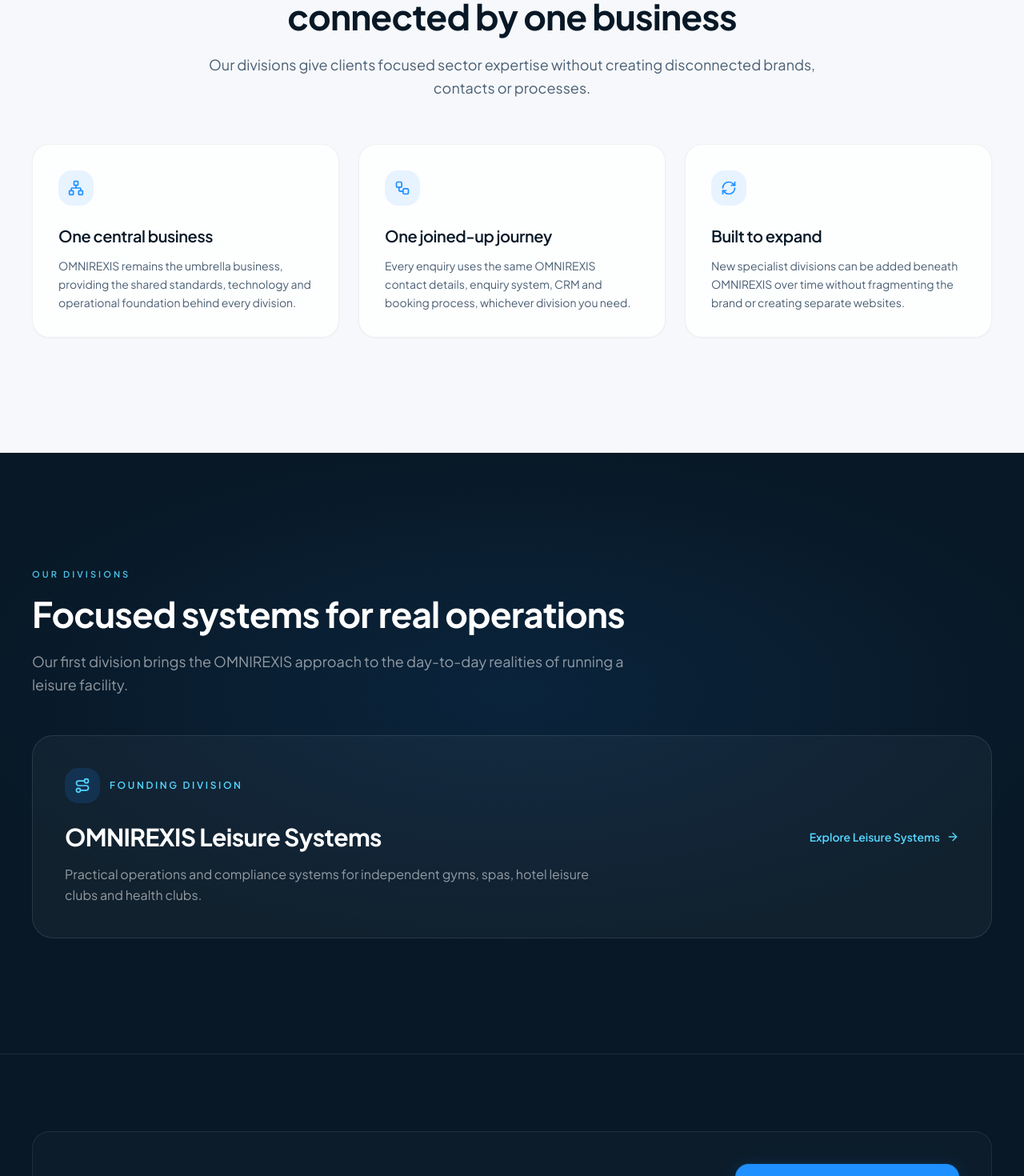
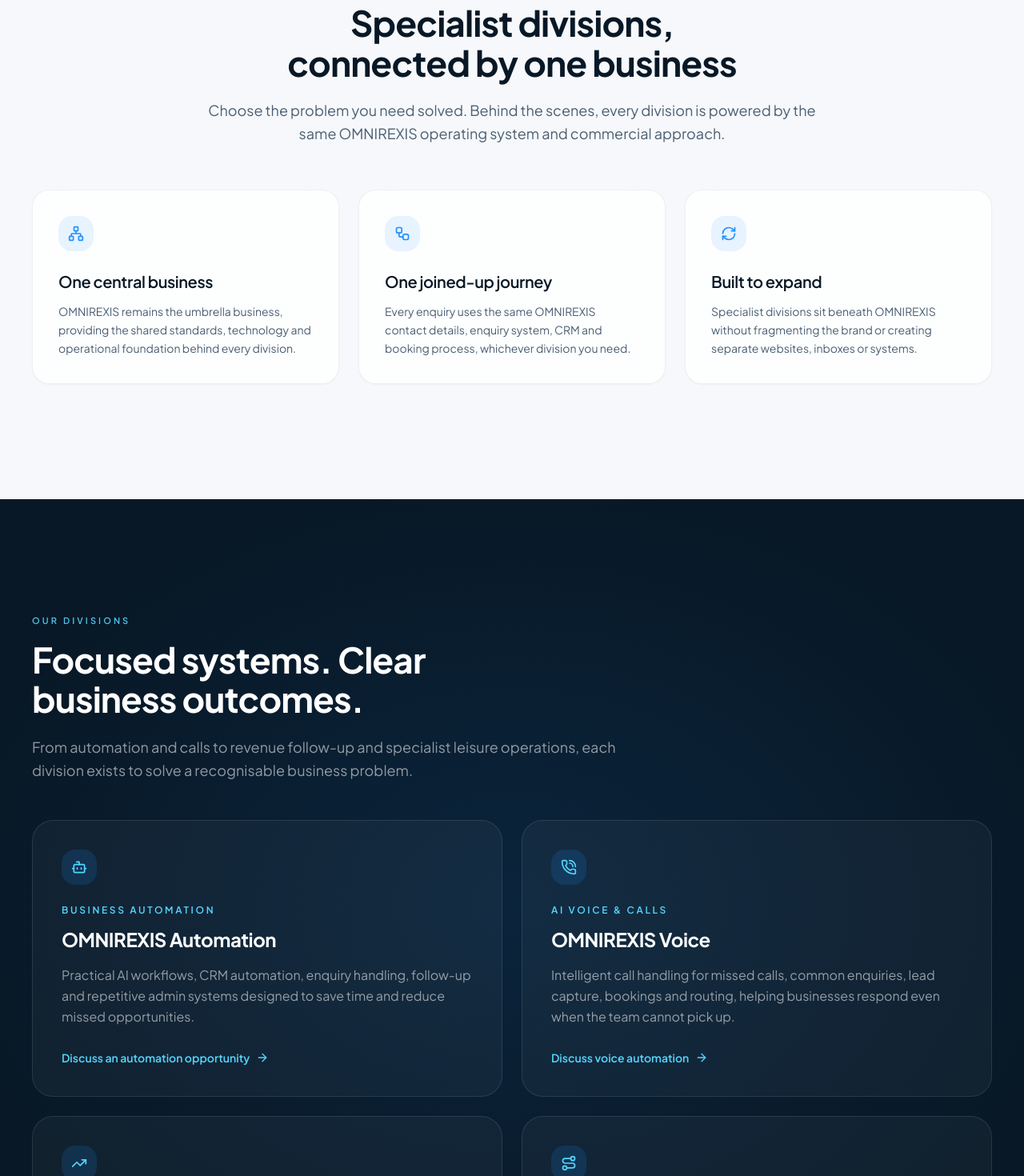
Before and after one commit to rosstguk-dev/Omnirexis, a Next.js app: page /divisions in a window 1280 px wide. Shown: the part 760-2230 px from the top of the page at 80% size. Built offline with nearby package versions, Linux system fonts and the light colour scheme.

Commit message:
Expand Omnirexis to four commercial divisions

```diff
--- a/app/divisions/page.tsx
+++ b/app/divisions/page.tsx
@@ -1,5 +1,5 @@
 import Link from "next/link";
-import { ArrowRight, Network, RefreshCw, Route, Workflow } from "lucide-react";
+import { ArrowRight, Bot, Network, PhoneCall, RefreshCw, Route, TrendingUp, Workflow } from "lucide-react";
 import { FadeIn } from "@/components/motion/fade-in";
 import { PageStructuredData } from "@/components/seo/page-structured-data";
 import { JsonLd } from "@/components/seo/json-ld";
@@ -13,124 +13,86 @@
 export const metadata = metadataFor("divisions");
 
 const operatingModel = [
+  { icon: Network, title: "One central business", description: "OMNIREXIS remains the umbrella business, providing the shared standards, technology and operational foundation behind every division." },
+  { icon: Workflow, title: "One joined-up journey", description: "Every enquiry uses the same OMNIREXIS contact details, enquiry system, CRM and booking process, whichever division you need." },
+  { icon: RefreshCw, title: "Built to expand", description: "Specialist divisions sit beneath OMNIREXIS without fragmenting the brand or creating separate websites, inboxes or systems." },
+] as const;
+
+const divisions = [
   {
-    icon: Network,
-    title: "One central business",
-    description:
-      "OMNIREXIS remains the umbrella business, providing the shared standards, technology and operational foundation behind every division.",
+    icon: Bot,
+    name: "OMNIREXIS Automation",
+    label: "Business automation",
+    description: "Practical AI workflows, CRM automation, enquiry handling, follow-up and repetitive admin systems designed to save time and reduce missed opportunities.",
+    cta: "Discuss an automation opportunity",
+    href: "/contact?division=automation",
   },
   {
-    icon: Workflow,
-    title: "One joined-up journey",
-    description:
-      "Every enquiry uses the same OMNIREXIS contact details, enquiry system, CRM and booking process, whichever division you need.",
+    icon: PhoneCall,
+    name: "OMNIREXIS Voice",
+    label: "AI voice & calls",
+    description: "Intelligent call handling for missed calls, common enquiries, lead capture, bookings and routing, helping businesses respond even when the team cannot pick up.",
+    cta: "Discuss voice automation",
+    href: "/contact?division=voice",
   },
   {
-    icon: RefreshCw,
-    title: "Built to expand",
-    description:
-      "New specialist divisions can be added beneath OMNIREXIS over time without fragmenting the brand or creating separate websites.",
+    icon: TrendingUp,
+    name: "OMNIREXIS Growth",
+    label: "Revenue systems",
+    description: "Lead capture, qualification, nurturing and sales follow-up systems built around one outcome: turning more genuine enquiries into conversations and customers.",
+    cta: "Discuss a growth system",
+    href: "/contact?division=growth",
+  },
+  {
+    icon: Route,
+    name: "OMNIREXIS Leisure Systems",
+    label: "Specialist leisure operations",
+    description: "Practical operations and compliance systems for independent gyms, spas, hotel leisure clubs and health clubs, grounded in real leisure-sector experience.",
+    cta: "Explore Leisure Systems",
+    href: "/divisions/leisure-systems",
   },
 ] as const;
 
 export default function DivisionsPage() {
   return (
     <>
-      <PageStructuredData
-        path={pageSeo.divisions.path}
-        title={pageSeo.divisions.title}
-        description={pageSeo.divisions.description}
-        breadcrumbs={[
-          { name: "Home", path: "/" },
-          { name: "Divisions", path: "/divisions" },
-        ]}
-      />
+      <PageStructuredData path={pageSeo.divisions.path} title={pageSeo.divisions.title} description={pageSeo.divisions.description} breadcrumbs={[{ name: "Home", path: "/" }, { name: "Divisions", path: "/divisions" }]} />
       <JsonLd data={divisionsJsonLd()} />
 
-      <PageHeader
-        eyebrow="Business divisions"
-        title="One OMNIREXIS. Specialist expertise where it matters."
-        description="OMNIREXIS is the central business behind a growing family of focused divisions. Each one serves a distinct operational need while sharing the same trusted team, systems and way of working."
-      />
+      <PageHeader eyebrow="Business divisions" title="One OMNIREXIS. Four focused ways to improve how your business runs." description="OMNIREXIS is the central business behind a focused group of practical divisions. Each solves a different commercial or operational problem while sharing the same systems, standards and point of contact." />
 
       <Section className="section-light" ariaLabelledby="structure-heading">
-        <FadeIn>
-          <SectionHeading
-            id="structure-heading"
-            eyebrow="How we are structured"
-            title="Specialist divisions, connected by one business"
-            description="Our divisions give clients focused sector expertise without creating disconnected brands, contacts or processes."
-          />
-        </FadeIn>
+        <FadeIn><SectionHeading id="structure-heading" eyebrow="How we are structured" title="Specialist divisions, connected by one business" description="Choose the problem you need solved. Behind the scenes, every division is powered by the same OMNIREXIS operating system and commercial approach." /></FadeIn>
         <div className="mt-14 grid gap-6 md:grid-cols-3">
           {operatingModel.map((item, index) => (
             <FadeIn key={item.title} delay={index * 0.08}>
               <GlassCard className="h-full">
-                <div className="flex size-11 items-center justify-center rounded-xl bg-[#1E90FF]/10 text-[#1E90FF]">
-                  <item.icon className="size-5" aria-hidden="true" />
-                </div>
-                <h2 className="mt-6 text-xl font-semibold tracking-[-0.02em] text-[#081826]">
-                  {item.title}
-                </h2>
-                <p className="mt-3 text-sm leading-relaxed text-[#4a5f73]">
-                  {item.description}
-                </p>
+                <div className="flex size-11 items-center justify-center rounded-xl bg-[#1E90FF]/10 text-[#1E90FF]"><item.icon className="size-5" aria-hidden="true" /></div>
+                <h2 className="mt-6 text-xl font-semibold tracking-[-0.02em] text-[#081826]">{item.title}</h2>
+                <p className="mt-3 text-sm leading-relaxed text-[#4a5f73]">{item.description}</p>
               </GlassCard>
             </FadeIn>
           ))}
         </div>
       </Section>
 
-      <Section
-        className="section-dark relative overflow-hidden"
-        ariaLabelledby="divisions-heading"
-      >
+      <Section className="section-dark relative overflow-hidden" ariaLabelledby="divisions-heading">
         <div className="ambient-glow pointer-events-none absolute inset-0" />
         <div className="relative">
-          <FadeIn>
-            <SectionHeading
-              id="divisions-heading"
-              eyebrow="Our divisions"
-              title="Focused systems for real operations"
-              description="Our first division brings the OMNIREXIS approach to the day-to-day realities of running a leisure facility."
-              theme="dark"
-              align="left"
-            />
-          </FadeIn>
-
-          <FadeIn className="mt-12" delay={0.1}>
-            <Link
-              href="/divisions/leisure-systems"
-              className="group block overflow-hidden rounded-3xl border border-white/10 bg-white/[0.04] p-8 transition-all duration-300 hover:border-[#55D6FF]/35 hover:bg-white/[0.06] sm:p-10"
-            >
-              <div className="grid gap-8 lg:grid-cols-[1fr_auto] lg:items-center">
-                <div>
-                  <div className="flex items-center gap-3">
-                    <div className="flex size-11 items-center justify-center rounded-xl bg-[#1E90FF]/15 text-[#55D6FF]">
-                      <Route className="size-5" aria-hidden="true" />
-                    </div>
-                    <p className="text-xs font-semibold uppercase tracking-[0.22em] text-[#55D6FF]">
-                      Founding division
-                    </p>
-                  </div>
-                  <h2 className="mt-6 text-2xl font-bold tracking-[-0.02em] text-white sm:text-3xl">
-                    OMNIREXIS Leisure Systems
-                  </h2>
-                  <p className="mt-4 max-w-2xl text-base leading-relaxed text-white/55">
-                    Practical operations and compliance systems for independent
-                    gyms, spas, hotel leisure clubs and health clubs.
-                  </p>
-                </div>
-                <span className="inline-flex items-center gap-2 text-sm font-semibold text-[#55D6FF]">
-                  Explore Leisure Systems
-                  <ArrowRight
-                    className="size-4 transition-transform group-hover:translate-x-1"
-                    aria-hidden="true"
-                  />
-                </span>
-              </div>
-            </Link>
-          </FadeIn>
+          <FadeIn><SectionHeading id="divisions-heading" eyebrow="Our divisions" title="Focused systems. Clear business outcomes." description="From automation and calls to revenue follow-up and specialist leisure operations, each division exists to solve a recognisable business problem." theme="dark" align="left" /></FadeIn>
+          <div className="mt-12 grid gap-6 md:grid-cols-2">
+            {divisions.map((division, index) => (
+              <FadeIn key={division.name} delay={index * 0.06}>
+                <Link href={division.href} className="group block h-full overflow-hidden rounded-3xl border border-white/10 bg-white/[0.04] p-8 transition-all duration-300 hover:border-[#55D6FF]/35 hover:bg-white/[0.06] sm:p-9">
+                  <div className="flex size-11 items-center justify-center rounded-xl bg-[#1E90FF]/15 text-[#55D6FF]"><division.icon className="size-5" aria-hidden="true" /></div>
+                  <p className="mt-6 text-xs font-semibold uppercase tracking-[0.22em] text-[#55D6FF]">{division.label}</p>
+                  <h2 className="mt-3 text-2xl font-bold tracking-[-0.02em] text-white">{division.name}</h2>
+                  <p className="mt-4 text-base leading-relaxed text-white/55">{division.description}</p>
+                  <span className="mt-7 inline-flex items-center gap-2 text-sm font-semibold text-[#55D6FF]">{division.cta}<ArrowRight className="size-4 transition-transform group-hover:translate-x-1" aria-hidden="true" /></span>
+                </Link>
+              </FadeIn>
+            ))}
+          </div>
         </div>
       </Section>
     </>
```
